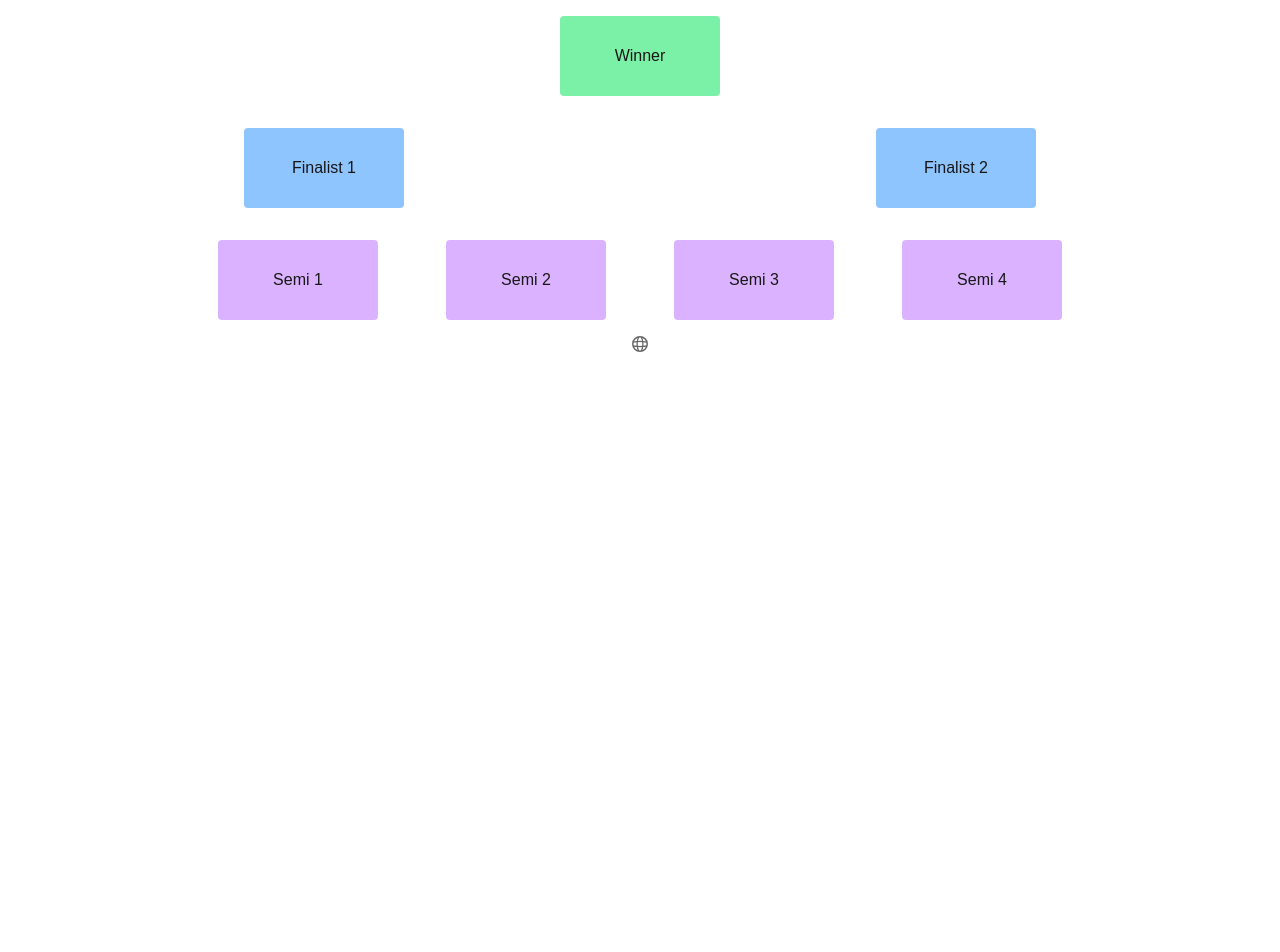
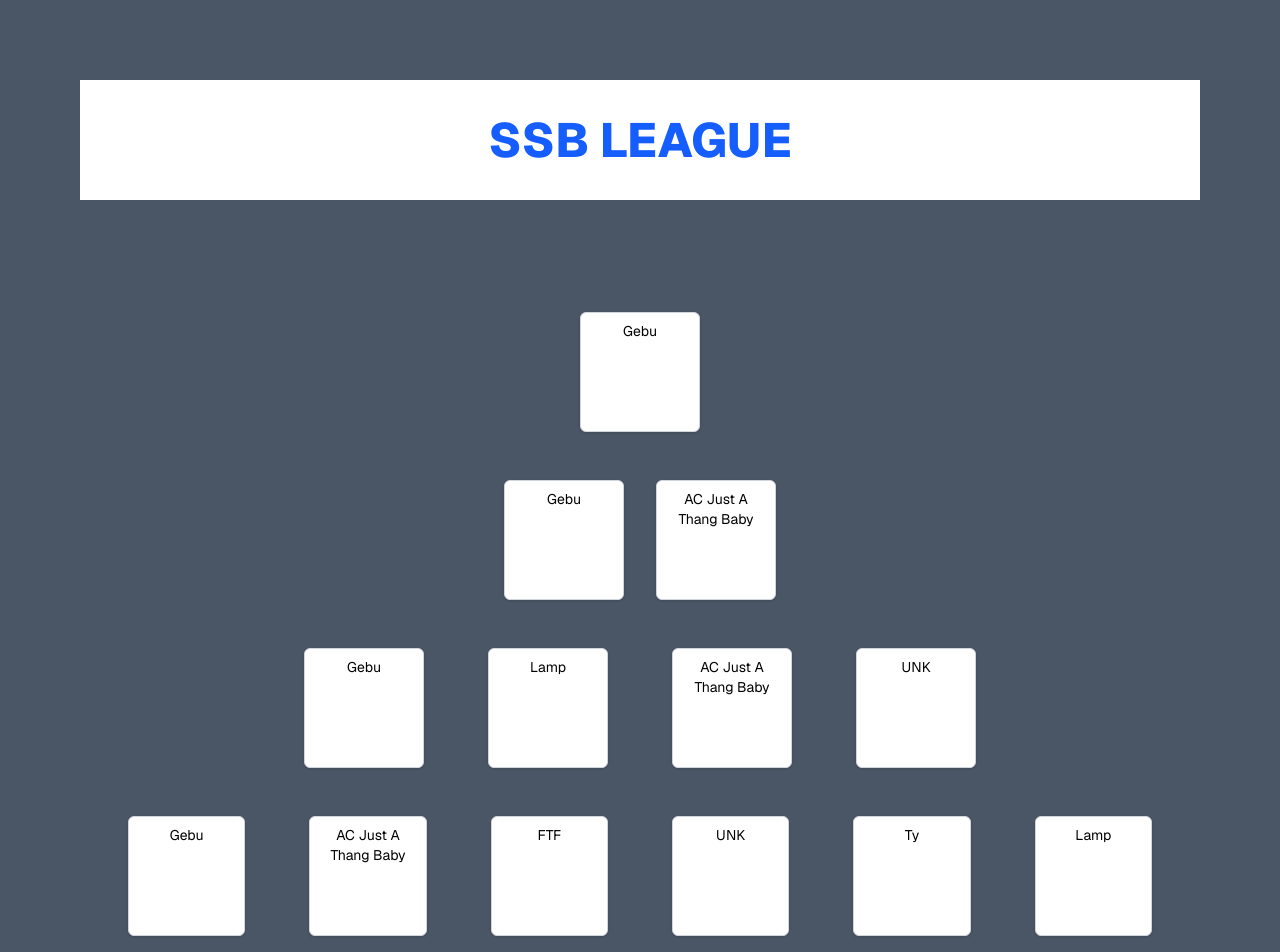
Before and after one commit to ACwolf55/ssb-league, a Next.js app: page / in a window 1280 px wide. Shown: the top 952 px of the page. Before the commit the page ends 800 px from the top, so only its background shows below. Built offline with nearby package versions, Linux system fonts and the light colour scheme.

Commit message:
gebu tourney outline

```diff
--- a/app/page.tsx
+++ b/app/page.tsx
@@ -1,43 +1,48 @@
 import Image from "next/image";
-import BracketBox from "@/components/BracketBox";
+import BattleBox from "@/components/BracketBox";
 
 export default function Home() {
   return (
-    <div >
-       {/* Gebu jul 2025 bracket */}
+    <div className="font-sans flex flex-col items-center min-h-screen p-8 pb-20 gap-16
+  sm:p-20 bg-gray-600">
+<header className="h-[15vh] w-full flex items-center justify-center bg-white text-blue-600 text-5xl font-extrabold">
+  SSB LEAGUE
+</header>
 
-     <main className="p-4 flex flex-col items-center space-y-8">
-  {/* Winner */}
-  <div className="w-40 h-20 bg-green-300 rounded flex items-center justify-center">
-    Winner
-  </div>
 
-  {/* Finals - 2 boxes side by side */}
-  <div className="flex justify-around w-full space-x-4">
-    <div className="w-40 h-20 bg-blue-300 rounded flex items-center justify-center">
-      Finalist 1
+
+
+  <main className="flex flex-col items-center space-y-12 mt-12">
+    {/* Winner BracketBox */}
+    <BattleBox name={"Gebu"}/>
+
+    {/* Finals: 1 Matchup = 1 BracketBox with 2 players */}
+    <div className="flex justify-center w-full max-w-2xl gap-x-8">
+      <BattleBox name={"Gebu"}/>
+      <BattleBox name={"AC Just A Thang Baby"}/>
     </div>
-    <div className="w-40 h-20 bg-blue-300 rounded flex items-center justify-center">
-      Finalist 2
+
+    {/* Semifinals: 2 Matchups = 2 BracketBoxes with 2 players each */}
+    <div className="flex justify-center w-full max-w-5xl gap-x-16">
+      <BattleBox name={"Gebu"}/>
+      <BattleBox name={"Lamp"}/>
+      <BattleBox name={"AC Just A Thang Baby"}/>
+      <BattleBox name={"UNK"}/>
+
     </div>
-  </div>
 
-  {/* Semifinals - 4 boxes side by side */}
-  <div className="flex justify-around w-full max-w-4xl space-x-4">
-    <div className="w-40 h-20 bg-purple-300 rounded flex items-center justify-center">
-      Semi 1
+     <div className="flex justify-center w-full max-w-5xl gap-x-16">
+      <BattleBox name={"Gebu"}/>
+      <BattleBox name={"AC Just A Thang Baby"}/>
+
+      <BattleBox name={"FTF"}/>
+      <BattleBox name={"UNK"}/>
+      <BattleBox name={"Ty"}/>
+      <BattleBox name={"Lamp"}/>
+
     </div>
-    <div className="w-40 h-20 bg-purple-300 rounded flex items-center justify-center">
-      Semi 2
-    </div>
-    <div className="w-40 h-20 bg-purple-300 rounded flex items-center justify-center">
-      Semi 3
-    </div>
-    <div className="w-40 h-20 bg-purple-300 rounded flex items-center justify-center">
-      Semi 4
-    </div>
-  </div>
-</main>
+  </main>
+
       <footer className="row-start-3 flex gap-[24px] flex-wrap items-center justify-center">
 
           <Image
--- a/components/BracketBox.tsx
+++ b/components/BracketBox.tsx
@@ -1,6 +1,10 @@
-export default function BracketBox({ name }: { name: string }) {
+import React from "react";
+
+
+export default function BattleBox({ name }: { name: string }): JSX.Element {
+
   return (
-    <div className="bg-white rounded-md p-2 shadow text-center text-sm border border-gray-300">
+    <div className="bg-white text-black rounded-md h-30 w-30 px p-2 shadow text-center text-sm border border-gray-300">
       {name}
     </div>
   );
```
